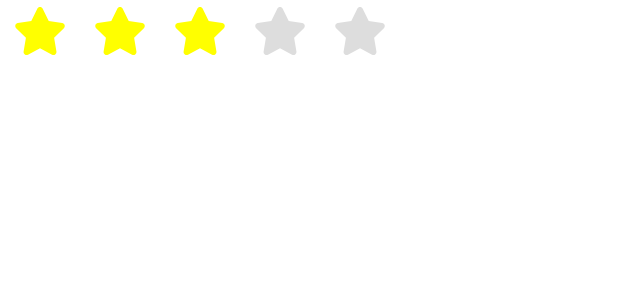
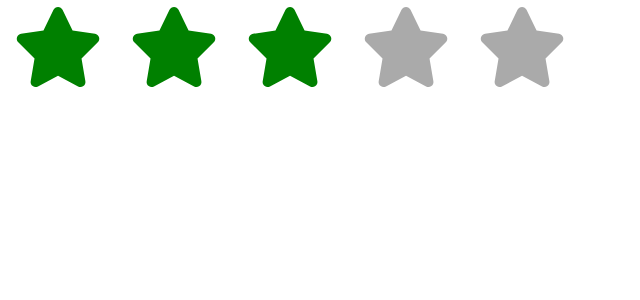
Before and after one commit to iamdtang/building-reusable-components, a React (Create React App) app: page / in a window 1280 px wide. Shown: the top 300 px of the page, without its empty margins (0-640 px from the left). Built offline with nearby package versions, Linux system fonts and the light colour scheme.

Commit message:
2. Extracting star colors and size as props with default values / Prop Drilling

```diff
--- a/src/App.js
+++ b/src/App.js
@@ -8,6 +8,9 @@ export default function App() {
   return (
     <StarRating
       rating={rating}
+      emptyColor="#aaa"
+      filledColor="green"
+      size="5x"
       onClick={(newRating) => {
         setRating(newRating);
       }}
--- a/src/StarRating.js
+++ b/src/StarRating.js
@@ -2,12 +2,20 @@ import { FontAwesomeIcon } from "@fortawesome/react-fontawesome";
 import { faStar } from "@fortawesome/free-solid-svg-icons";
 
 export default function StarRating(props) {
-  const { rating, onClick } = props;
+  const { rating, onClick, emptyColor, filledColor, size } = props;
   const stars = [];
 
   for (let i = 1; i <= 5; i++) {
     stars.push(
-      <Star starNumber={i} rating={rating} key={i} onClick={onClick} />
+      <Star
+        starNumber={i}
+        rating={rating}
+        key={i}
+        onClick={onClick}
+        emptyColor={emptyColor}
+        filledColor={filledColor}
+        size={size}
+      />
     );
   }
 
@@ -15,10 +23,14 @@ export default function StarRating(props) {
 }
 
 function Star(props) {
-  const { starNumber, rating, onClick } = props;
-  const emptyColor = "#ddd";
-  const filledColor = "yellow";
-  const size = "3x";
+  const {
+    starNumber,
+    rating,
+    onClick,
+    emptyColor = "#ddd",
+    filledColor = "yellow",
+    size = "3x",
+  } = props;
 
   return (
     <button
```
